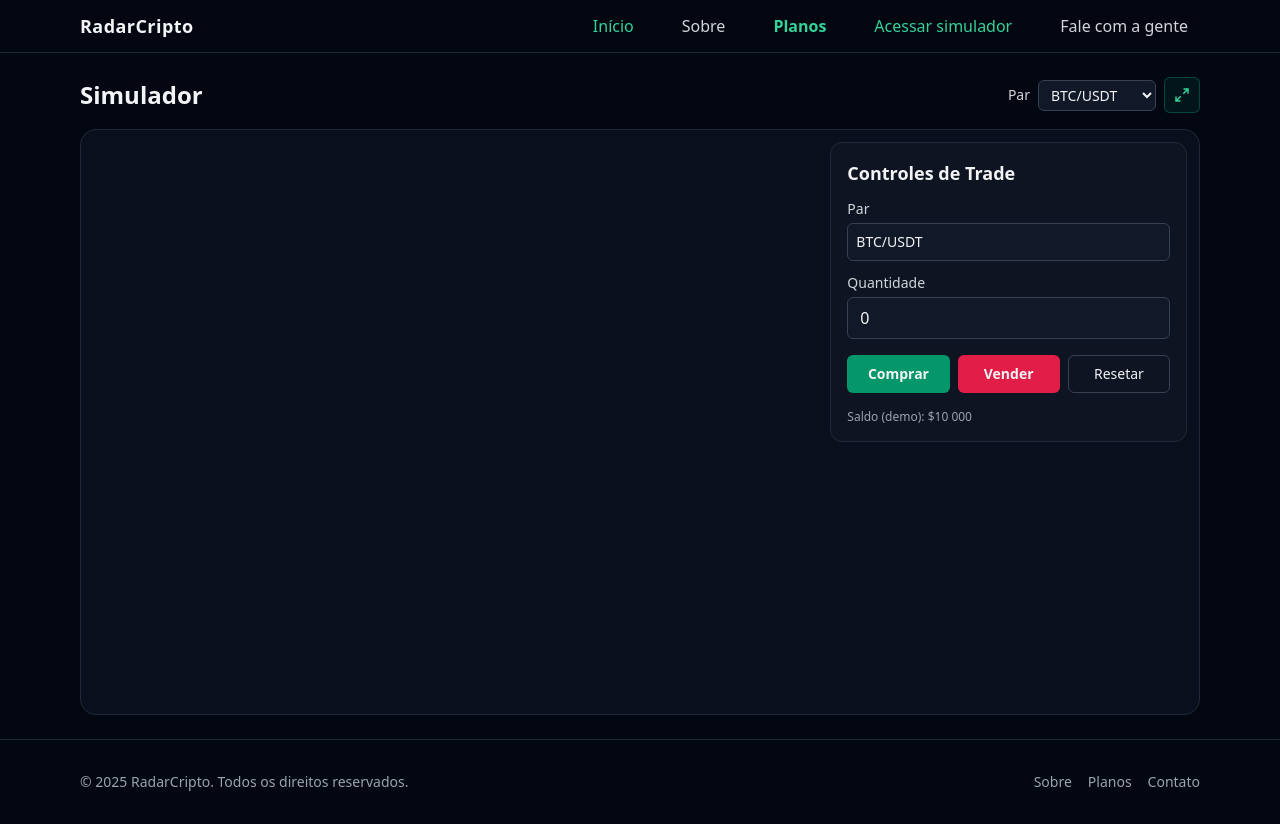
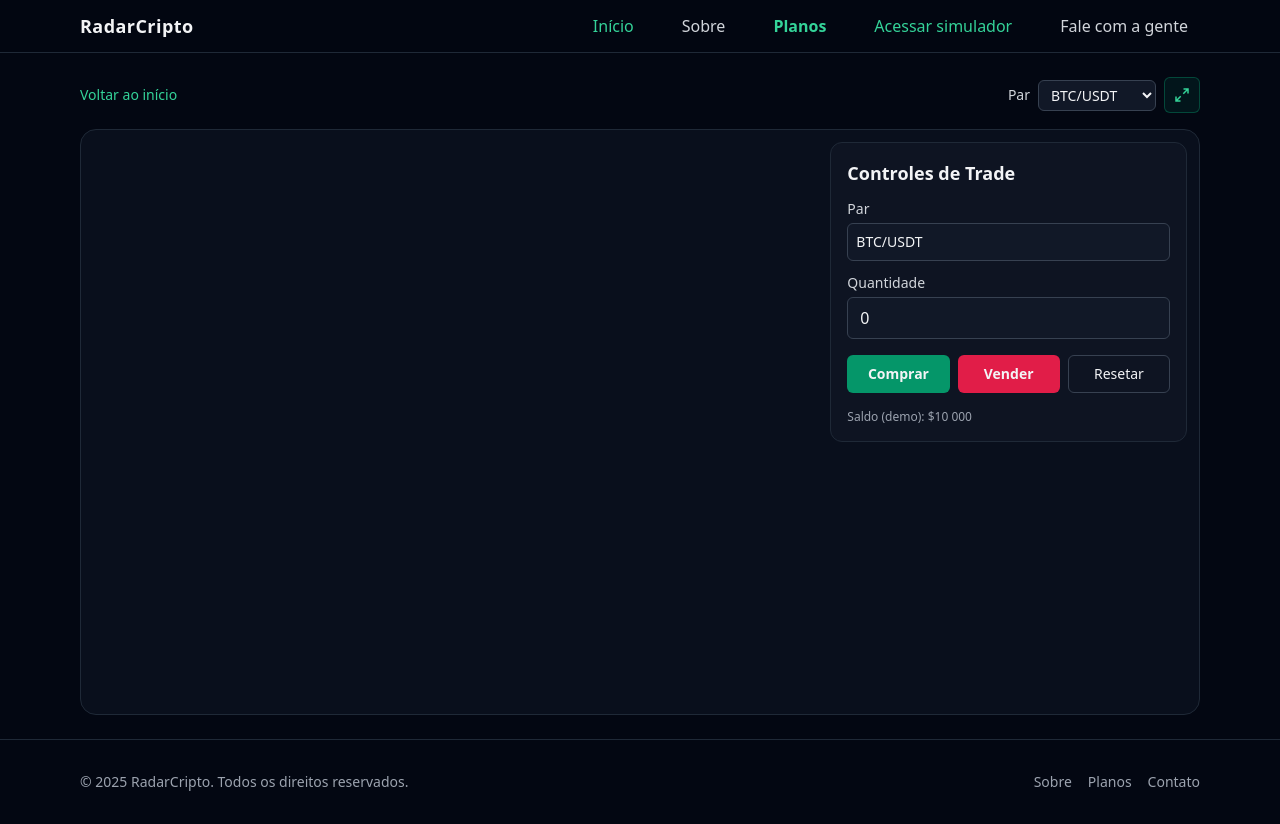
Before and after one commit to Ivanmonteiro-create/radarcripto.space, a Next.js app: page /simulator in a window 1280 px wide. Built offline with nearby package versions, Linux system fonts and the light colour scheme.

Commit message:
Update page.tsx

```diff
--- a/app/simulator/page.tsx
+++ b/app/simulator/page.tsx
@@ -24,7 +24,8 @@ export default function SimulatorPage() {
   return (
     <main className="mx-auto max-w-6xl px-4 py-6">
       <div className="mb-4 flex items-center justify-between gap-3">
-        <h1 className="text-2xl font-semibold">Simulador</h1>
+        <a href="/" className="text-sm text-emerald-400 hover:underline">Voltar ao início</a>
+
         <div className="flex items-center gap-2">
           <label className="text-sm text-gray-300">Par</label>
           <select
@@ -39,12 +40,12 @@ export default function SimulatorPage() {
             ))}
           </select>
 
-          {/* 🔑 Agora tipado: Fullscreen do container abaixo */}
+          {/* agora pode passar setIsFullscreen sem erro */}
           <FullscreenToggle targetId="chart-root" onChange={setIsFullscreen} />
         </div>
       </div>
 
-      {/* Container que entra em fullscreen */}
+      {/* contêiner que entra em fullscreen */}
       <div id="chart-root" className="rounded-2xl border border-gray-800 bg-gray-900/50 p-3">
         <div className="grid grid-cols-12 gap-3">
           <div className={isFullscreen ? "col-span-12" : "col-span-12 lg:col-span-8"}>
@@ -53,7 +54,7 @@ export default function SimulatorPage() {
             </div>
           </div>
 
-          {/* Esconde no fullscreen */}
+          {/* painel some no fullscreen */}
           <div className={isFullscreen ? "hidden" : "col-span-12 lg:col-span-4"}>
             <TradePanel pair={selected.symbol} />
           </div>
```
